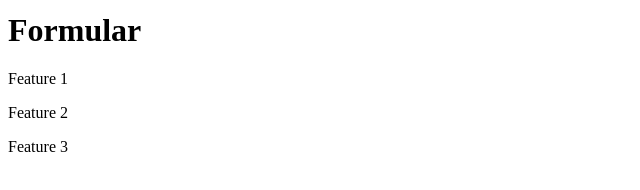
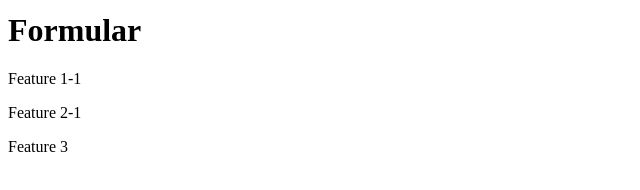
Before and after one commit to Antonio2410/Git, a plain HTML site: page index.html in a window 1280 px wide. Shown: the part 300-490 px from the top of the page, 0-640 px from the left. Drawn offline with Linux system fonts and the light colour scheme.

Commit message:
Ui and Formulare Fix

```diff
--- a/index.html
+++ b/index.html
@@ -14,8 +14,8 @@
     <p>Feature 1-1</p>
     <p>Feature 2-1</p>
     <h1>Formular</h1>
-    <p>Feature 1</p>
-    <p>Feature 2</p>
+    <p>Feature 1-1</p>
+    <p>Feature 2-1</p>
     <p>Feature 3</p>
 </body>
 </html>
```
